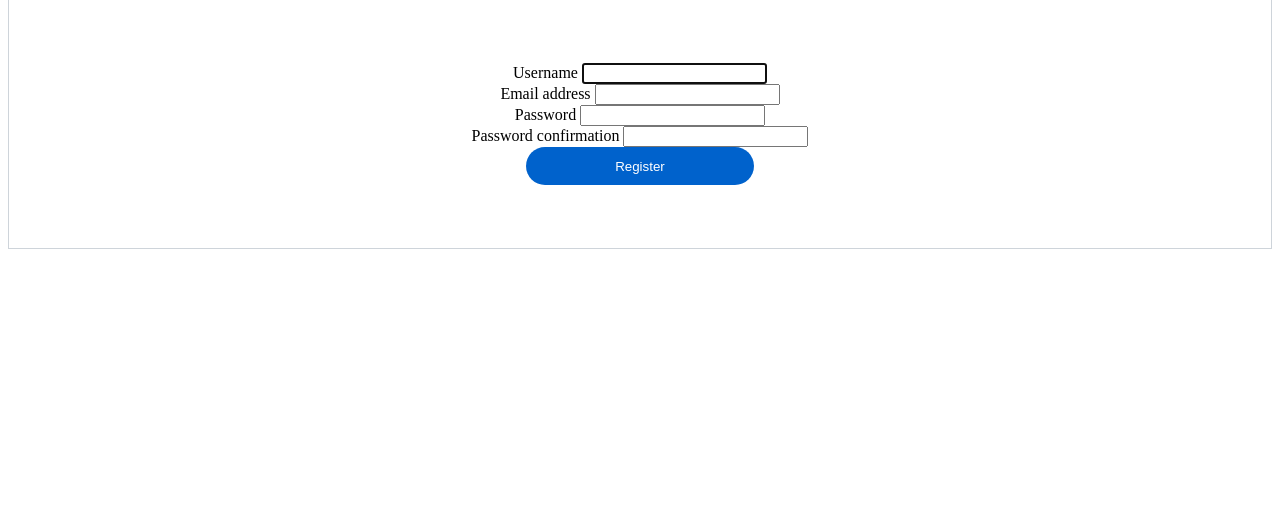
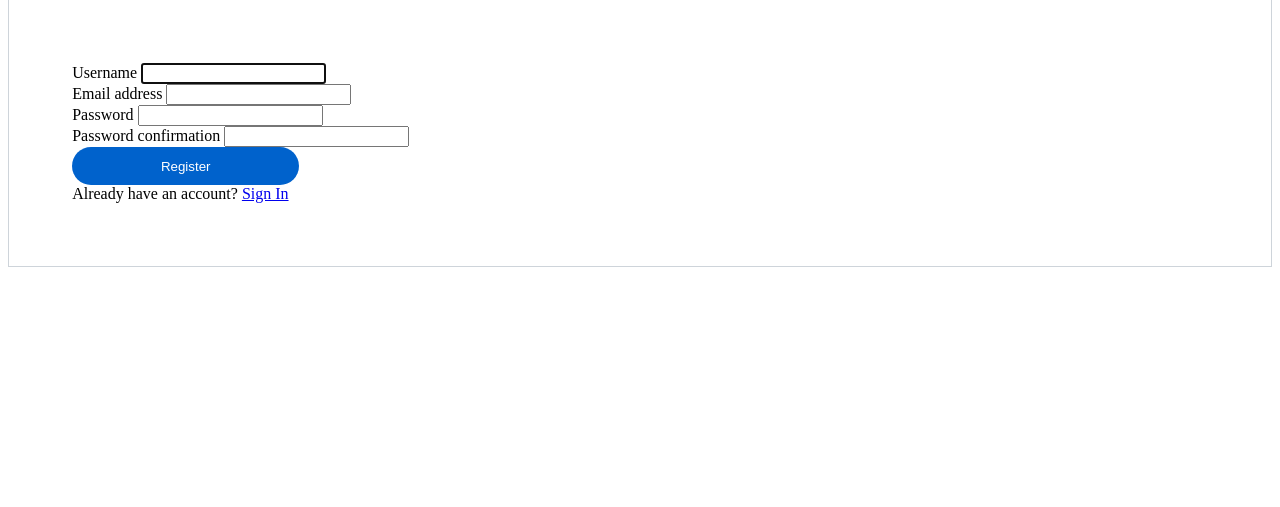
Before and after one commit to TnsaeANS/Eco_Market, a Django app: page /register in a window 1280 px wide. Shown: the part 89-596 px from the top of the page. Run offline with Django 4.2, Linux system fonts and the light colour scheme.

Commit message:
tweaked login and registration

```diff
--- a/products/static/login.css
+++ b/products/static/login.css
@@ -3,7 +3,7 @@ html {
   margin: 0;
   padding: 0;
   height: 100%;
-  background: #60a3bc !important;
+  background: lightgreen;
 }
 
 .user_card {
--- a/products/static/register.css
+++ b/products/static/register.css
@@ -12,7 +12,7 @@
     padding: 5%;
     border: 1px solid #ced4da;
     margin-bottom: 2%;
-    text-align: center;
+    text-align: left;
 }
 .form-control{
     border-radius:1.5rem;
--- a/products/urls.py
+++ b/products/urls.py
@@ -7,6 +7,6 @@ from . import views
 urlpatterns = [
     path('', views.homepage),
     path('products', views.index),
-    path('login', views.login),
-    path('register', views.register)
+    path('login', views.login, name = 'login'),
+    path('register', views.register, name ='register')
 ]
--- a/products/views.py
+++ b/products/views.py
@@ -1,9 +1,9 @@
-from django.shortcuts import render
+from django.shortcuts import render, redirect
 from django.http import HttpResponse
 from .models import Product
 from django.contrib.auth.forms import UserCreationForm
 from .forms import CreateUserForm
-# from .forms import OrderForm
+from django.contrib import messages
 # Create your views here.
 
 
@@ -27,6 +27,11 @@ def register(request):
         form = CreateUserForm(request.POST)
         if form.is_valid():
             form.save()
+            user = form.cleaned_data.get('username')
+            messages.success(request, "Account was created for " + user)
+            return redirect('login')
+
+
 
     context = {'form':form}
     return render(request, 'register.html', context)
--- a/templates/login.html
+++ b/templates/login.html
@@ -117,7 +117,7 @@
 
 				<div class="mt-4">
 					<div class="d-flex justify-content-center links">
-						Don't have an account? <a href="/register" class="ml-2">Sign Up</a>
+						Don't have an account? <a href="{% url 'register' %}" class="ml-2">Sign Up</a>
 					</div>
 
 				</div>
--- a/templates/register.html
+++ b/templates/register.html
@@ -7,7 +7,7 @@
         <div class="note">
 
         </div>
-        <form method ="POST" action = ".">
+        <form action = "{% url 'register'%}" method ="POST" >
             {% csrf_token %}
         <div class="form-content">
             <div class="row">
@@ -32,9 +32,16 @@
                         {{form.password2}}                    </div>
                 </div>
             </div>
+
             <button type="submit" class="btnSubmit">Register</button>
+</form>
+        <div> Already have an account? <a href="/login">Sign In</a>
+            </div>
         </div>
+
+
+
     </div>
 </div>
-</form>
+
 </head>
```
Also changed, not shown: db.sqlite3.
